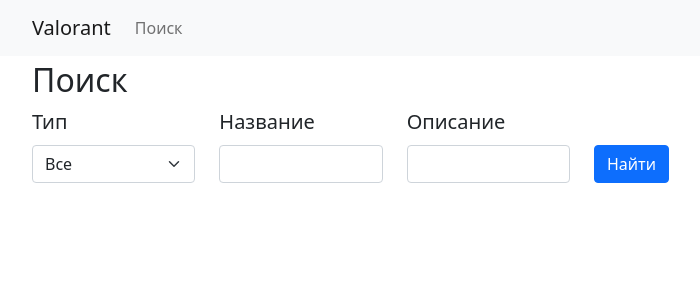
After one commit to politenkovdaniil/php_01-, a PHP site: template views/search.twig in a window 1280 px wide. The commit adds this page. Shown: the top 300 px of the page, without its empty margins (50-750 px from the left). Run offline with PHP 8.4, Linux system fonts and the light colour scheme; the template is opened without the code that fills it, so the values that code supplies are empty; some libraries are stand-ins or nearby versions.

Commit message:
Изменения для 4 лабы (CRUD)

```diff
--- a/public/index.php
+++ b/public/index.php
@@ -14,6 +14,7 @@ require_once "../controllers/Controller404.php";
 require_once "../controllers/InfoController.php";
 require_once "../controllers/ImageController.php";
 require_once "../controllers/BaseAgentTwigController.php";
+require_once "../controllers/SearchController.php";
 
 $loader = new \Twig\Loader\FilesystemLoader('../views');
 $twig = new \Twig\Environment($loader, [
@@ -37,6 +38,7 @@ $router->add("/reyna", ReynaController::class);
 $router->add("/agents-object/(?P<id>\d+)", ObjectController::class);
 $router->add("/agents-object/(?P<id>\d+)/image", ImageController::class);
 $router->add("/agents-object/(?P<id>\d+)/info", InfoController::class);
+$router->add("/search", SearchController::class);
 
 $router->get_or_default(Controller404::class);
 
--- a/views/__layout.twig
+++ b/views/__layout.twig
@@ -33,6 +33,9 @@
                         <a class="nav-link" href="/?type={{ type.type }}">{{ type.type|title }}</a>
                     </li>
                     {% endfor %}
+                    <li class="nav-item">
+                        <a class="nav-link" aria-current="page" href="/search">Поиск</a>
+                    </li>
                 </ul>
             </div>
         </div>
--- /dev/null
+++ b/views/search.twig
@@ -0,0 +1,36 @@
+{% extends "__layout.twig" %}
+
+{% block content %}
+<div class="navbar-brand">
+    <h2>Поиск</h2>
+
+    <form class="row g-4 mb-3" action="">
+        <div class="col-md-2">
+            <label class="form-label">Тип</label>
+            <select class="form-select" name="type">
+                <option value="все">Все</option>
+                <option value="дуэлянт">Дуэлянт</option>
+                <option value="страж">Страж</option>
+            </select>
+        </div>
+        <div class="col-md-2">
+            <label class="form-label">Название</label>
+            <input class="form-control" name="title" type="text">
+        </div>
+        <div class="col-md-2">
+            <label class="form-label">Описание</label>
+            <input class="form-control" name="title" type="text">
+        </div>
+        <div class="col-md-2 d-flex align-items-end">
+            <button type="submit" class="btn btn-primary">Найти</button>
+        </div>
+    </form>
+</div>
+<ul class="list-group">
+    {% for object in objects %}
+    <li class="list-group-item">
+        <a class="nav-link" href="/agents-object/{{ object.id }}">{{object.id}}</a>
+    </li>
+    {% endfor %}
+</ul>
+{% endblock %}
```
Also changed, not shown: controllers/SearchController.php (added, +37 -0 lines).
